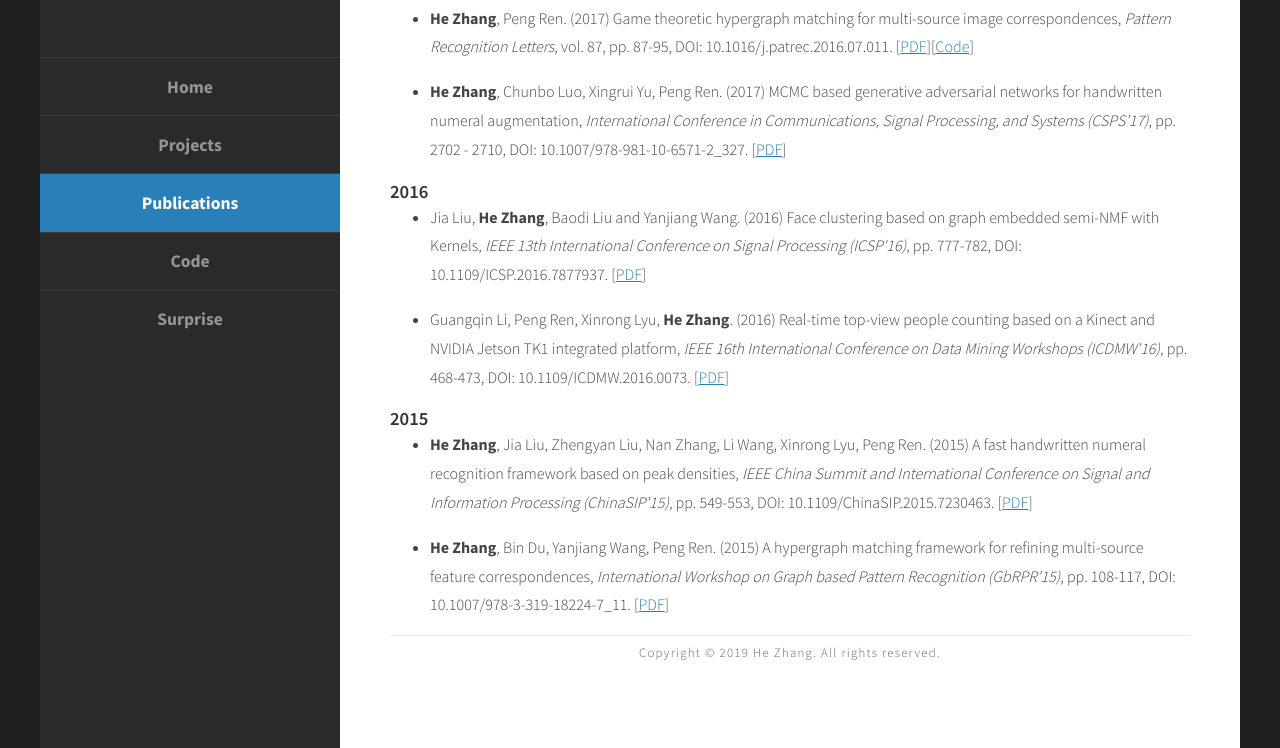
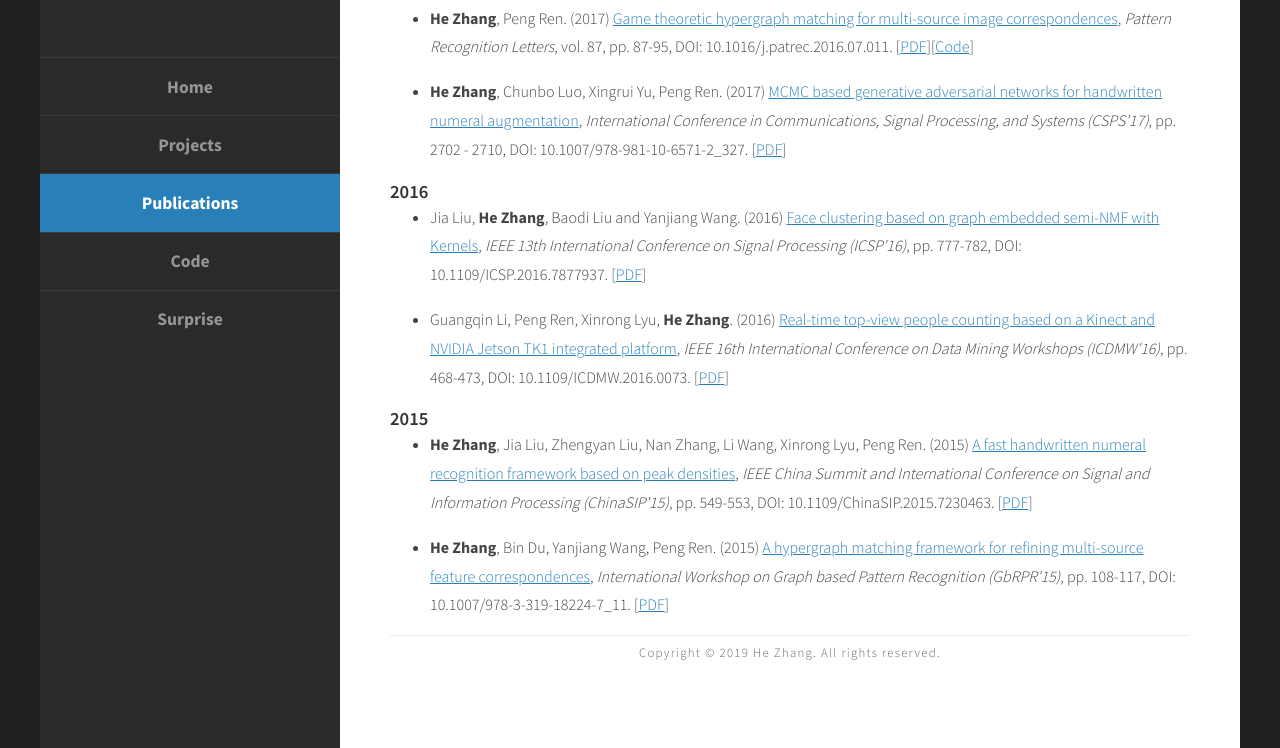
Before and after one commit to 1ylwang/HeZhang1994.github.io, a plain HTML site: page hzpublications.html in a window 1280 px wide. Shown: the part 438-1186 px from the top of the page. Drawn offline with Linux system fonts and the light colour scheme.

Commit message:
Update hzpublications.html

```diff
--- a/hzpublications.html
+++ b/hzpublications.html
@@ -56,7 +56,7 @@
 			<h3 id="Y2018">2018</h3>
 				<div class="reference">
 					<ul>
-						<li><p>Xingrui Yu, <strong>He Zhang</strong>, Chunbo Luo, Hairong Qi, Peng Ren. (2018) Oil spill segmentation via adversarial f-divergence learning, <i>IEEE Transactions on Geoscience and Remote Sensing</i>, vol. 56, no. 9, pp. 4973 - 4988, DOI: 10.1109/TGRS.2018.2803038. [<a href="https://www.researchgate.net/publication/323375416_Oil_Spill_Segmentation_via_Adversarial_f-Divergence_Learning" target="_blank" rel="nofollow">PDF</a>][<a href="https://github.com/HeZhang1994/OilSeg-SGAN.tensorflow" target="_blank" rel="nofollow">Code</a>]</p></li>
+						<li><p>Xingrui Yu, <strong>He Zhang</strong>, Chunbo Luo, Hairong Qi, Peng Ren. (2018) <a href="https://ieeexplore.ieee.org/document/8301576" target="_blank" rel="nofollow">Oil spill segmentation via adversarial f-divergence learning</a>, <i>IEEE Transactions on Geoscience and Remote Sensing</i>, vol. 56, no. 9, pp. 4973 - 4988, DOI: 10.1109/TGRS.2018.2803038. [<a href="https://www.researchgate.net/publication/323375416_Oil_Spill_Segmentation_via_Adversarial_f-Divergence_Learning" target="_blank" rel="nofollow">PDF</a>][<a href="https://github.com/HeZhang1994/OilSeg-SGAN.tensorflow" target="_blank" rel="nofollow">Code</a>]</p></li>
 					</ul>
 				</div>
 
@@ -64,27 +64,27 @@
 			<h3 id="year2017">2017</h3>
 				<div class="reference">
 					<ul>
-						<li><p><strong>He Zhang</strong>, Peng Ren. (2017) Game theoretic hypergraph matching for multi-source image correspondences, <i>Pattern Recognition Letters</i>, vol. 87, pp. 87-95, DOI: 10.1016/j.patrec.2016.07.011. [<a href="https://www.researchgate.net/publication/305696390_Game_Theoretic_Hypergraph_Matching_for_Multi-source_Image_Correspondences" target="_blank" rel="nofollow">PDF</a>][<a href="https://github.com/HeZhang1994/hyper-graph-matching" target="_blank" rel="nofollow">Code</a>]</p></li>
+						<li><p><strong>He Zhang</strong>, Peng Ren. (2017) <a href="https://www.sciencedirect.com/science/article/pii/S0167865516301738" target="_blank" rel="nofollow">Game theoretic hypergraph matching for multi-source image correspondences</a>, <i>Pattern Recognition Letters</i>, vol. 87, pp. 87-95, DOI: 10.1016/j.patrec.2016.07.011. [<a href="https://www.researchgate.net/publication/305696390_Game_Theoretic_Hypergraph_Matching_for_Multi-source_Image_Correspondences" target="_blank" rel="nofollow">PDF</a>][<a href="https://github.com/HeZhang1994/hyper-graph-matching" target="_blank" rel="nofollow">Code</a>]</p></li>
 
-						<li><p><strong>He Zhang</strong>, Chunbo Luo, Xingrui Yu, Peng Ren. (2017) MCMC based generative adversarial networks for handwritten numeral augmentation, <i>International Conference in Communications, Signal Processing, and Systems (CSPS'17)</i>, pp. 2702 - 2710, DOI: 10.1007/978-981-10-6571-2_327. [<A HREF="https://www.researchgate.net/publication/324706687_MCMC_based_Generative_Adversarial_Networks_for_Handwritten_Numeral_Augmentation" target="_blank" rel="nofollow">PDF</a>]</p></li>
+						<li><p><strong>He Zhang</strong>, Chunbo Luo, Xingrui Yu, Peng Ren. (2017) <a href="https://link.springer.com/chapter/10.1007/978-981-10-6571-2_327" target="_blank" rel="nofollow">MCMC based generative adversarial networks for handwritten numeral augmentation</a>, <i>International Conference in Communications, Signal Processing, and Systems (CSPS'17)</i>, pp. 2702 - 2710, DOI: 10.1007/978-981-10-6571-2_327. [<a href="https://www.researchgate.net/publication/324706687_MCMC_based_Generative_Adversarial_Networks_for_Handwritten_Numeral_Augmentation" target="_blank" rel="nofollow">PDF</a>]</p></li>
 					</ul>
 				</div>
 
 			<h3 id="year2016">2016</h3>
 				<div class="reference">
 					<ul>
-						<li><p>Jia Liu, <strong>He Zhang</strong>, Baodi Liu and Yanjiang Wang. (2016) Face clustering based on graph embedded semi-NMF with Kernels, <i>IEEE 13th International Conference on Signal Processing (ICSP'16)</i>, pp. 777-782, DOI: 10.1109/ICSP.2016.7877937. [<a href="https://www.researchgate.net/publication/324792898_Face_Clustering_based_on_Graph_Embedded_Semi-NMF_with_Kernels" target="_blank" rel="nofollow">PDF</a>]</p></li>
+						<li><p>Jia Liu, <strong>He Zhang</strong>, Baodi Liu and Yanjiang Wang. (2016) <a href="https://ieeexplore.ieee.org/document/7877937" target="_blank" rel="nofollow">Face clustering based on graph embedded semi-NMF with Kernels</a>, <i>IEEE 13th International Conference on Signal Processing (ICSP'16)</i>, pp. 777-782, DOI: 10.1109/ICSP.2016.7877937. [<a href="https://www.researchgate.net/publication/324792898_Face_Clustering_based_on_Graph_Embedded_Semi-NMF_with_Kernels" target="_blank" rel="nofollow">PDF</a>]</p></li>
 
-						<li><p>Guangqin Li, Peng Ren, Xinrong Lyu, <strong>He Zhang</strong>. (2016) Real-time top-view people counting based on a Kinect and NVIDIA Jetson TK1 integrated platform, <i>IEEE 16th International Conference on Data Mining Workshops (ICDMW'16)</i>, pp. 468-473, DOI: 10.1109/ICDMW.2016.0073. [<a href="https://www.researchgate.net/publication/313450000_Real-Time_Top-View_People_Counting_Based_on_a_Kinect_and_NVIDIA_Jetson_TK1_Integrated_Platform" target="_blank" rel="nofollow">PDF</a>]</p></li>
+						<li><p>Guangqin Li, Peng Ren, Xinrong Lyu, <strong>He Zhang</strong>. (2016) <a href="https://ieeexplore.ieee.org/document/7836704" target="_blank" rel="nofollow">Real-time top-view people counting based on a Kinect and NVIDIA Jetson TK1 integrated platform</a>, <i>IEEE 16th International Conference on Data Mining Workshops (ICDMW'16)</i>, pp. 468-473, DOI: 10.1109/ICDMW.2016.0073. [<a href="https://www.researchgate.net/publication/313450000_Real-Time_Top-View_People_Counting_Based_on_a_Kinect_and_NVIDIA_Jetson_TK1_Integrated_Platform" target="_blank" rel="nofollow">PDF</a>]</p></li>
 					</ul>
 				</div>
 
 			<h3 id="year2015">2015</h3>
 				<div class="reference">
 					<ul>
-						<li><p><strong>He Zhang</strong>, Jia Liu, Zhengyan Liu, Nan Zhang, Li Wang, Xinrong Lyu, Peng Ren. (2015) A fast handwritten numeral recognition framework based on peak densities, <i>IEEE China Summit and International Conference on Signal and Information Processing (ChinaSIP'15)</i>, pp. 549-553, DOI: 10.1109/ChinaSIP.2015.7230463. [<a href="https://www.researchgate.net/publication/279997481_A_Fast_Handwritten_Numeral_Recognition_Framework_based_on_Peak_Densities" target="_blank" rel="nofollow">PDF</a>]</p></li>
+						<li><p><strong>He Zhang</strong>, Jia Liu, Zhengyan Liu, Nan Zhang, Li Wang, Xinrong Lyu, Peng Ren. (2015) <a href="https://ieeexplore.ieee.org/document/7230463" target="_blank" rel="nofollow">A fast handwritten numeral recognition framework based on peak densities</a>, <i>IEEE China Summit and International Conference on Signal and Information Processing (ChinaSIP'15)</i>, pp. 549-553, DOI: 10.1109/ChinaSIP.2015.7230463. [<a href="https://www.researchgate.net/publication/279997481_A_Fast_Handwritten_Numeral_Recognition_Framework_based_on_Peak_Densities" target="_blank" rel="nofollow">PDF</a>]</p></li>
 
-						<li><p><strong>He Zhang</strong>, Bin Du, Yanjiang Wang, Peng Ren. (2015) A hypergraph matching framework for refining multi-source feature correspondences, <i>International Workshop on Graph based Pattern Recognition (GbRPR'15)</i>, pp. 108-117, DOI: 10.1007/978-3-319-18224-7_11. [<a href="https://www.researchgate.net/publication/279997584_A_Hypergraph_Matching_Framework_for_Refining_Multi-source_Feature_Correspondences" target="_blank" rel="nofollow">PDF</a>]</p></li>
+						<li><p><strong>He Zhang</strong>, Bin Du, Yanjiang Wang, Peng Ren. (2015) <a href="https://link.springer.com/chapter/10.1007/978-3-319-18224-7_11" target="_blank" rel="nofollow">A hypergraph matching framework for refining multi-source feature correspondences</a>, <i>International Workshop on Graph based Pattern Recognition (GbRPR'15)</i>, pp. 108-117, DOI: 10.1007/978-3-319-18224-7_11. [<a href="https://www.researchgate.net/publication/279997584_A_Hypergraph_Matching_Framework_for_Refining_Multi-source_Feature_Correspondences" target="_blank" rel="nofollow">PDF</a>]</p></li>
 					</ul>
 				</div>
 
```
